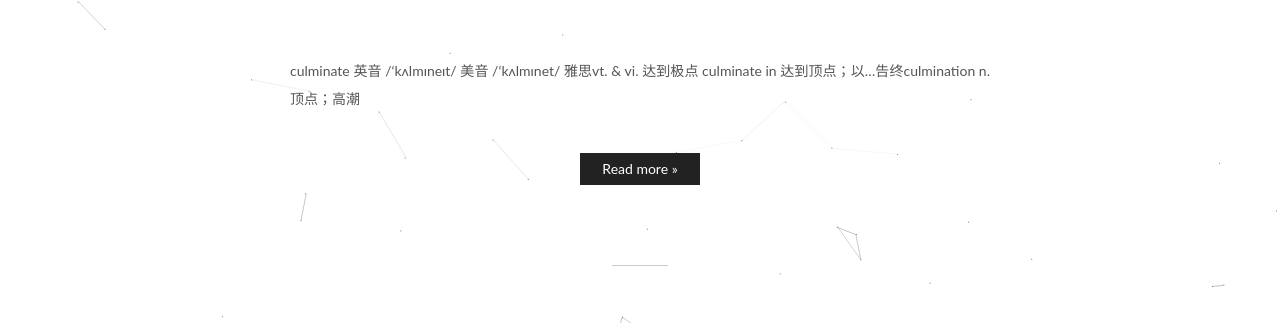
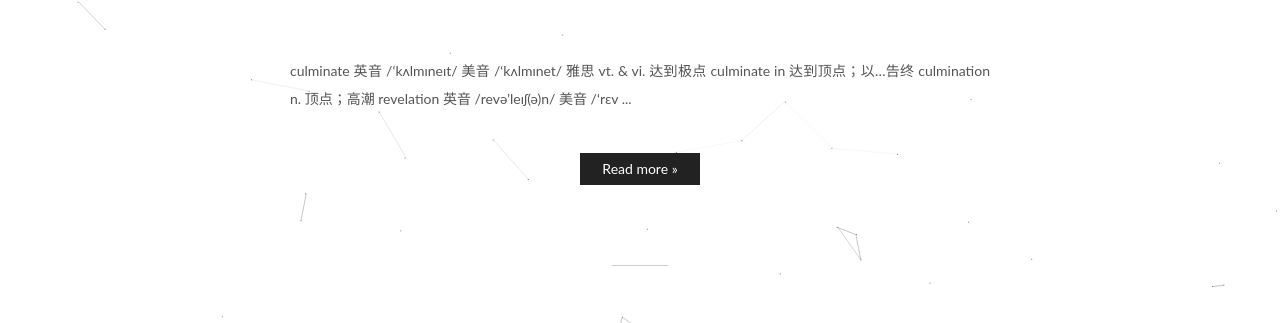
Before and after one commit to ShaoNanLi/ShaoNanLi.github.io, a plain HTML site: page index.html in a window 1280 px wide. Shown: the part 399-722 px from the top of the page. Drawn offline with Linux system fonts and the light colour scheme.

Commit message:
Site updated: 2018-11-20 12:27:18

```diff
--- a/index.html
+++ b/index.html
@@ -301,12 +301,14 @@
 
 
 
-culminate 英音 /‘kʌlmɪneɪt/  美音 /‘kʌlmɪnet/ 雅思vt. &amp; vi. 达到极点
+culminate 英音 /‘kʌlmɪneɪt/ 美音 /‘kʌlmɪnet/ 雅思 vt. &amp; vi. 达到极点
 
 
-culminate in 达到顶点；以…告终culmination n. 顶点；高潮
+culminate in 达到顶点；以…告终
+culmination n. 顶点；高潮
 
-
+revelation  英音 /revə’leɪʃ(ə)n/ 美音 /‘rɛv
+          ...
           <!--noindex-->
           <div class="post-button text-center">
             <a class="btn" href="/2018/11/20/2018-11-20/#more" rel="contents">
```
Also changed, not shown: 2018/11/20/2018-11-20/index.html (+10 -6 lines).
